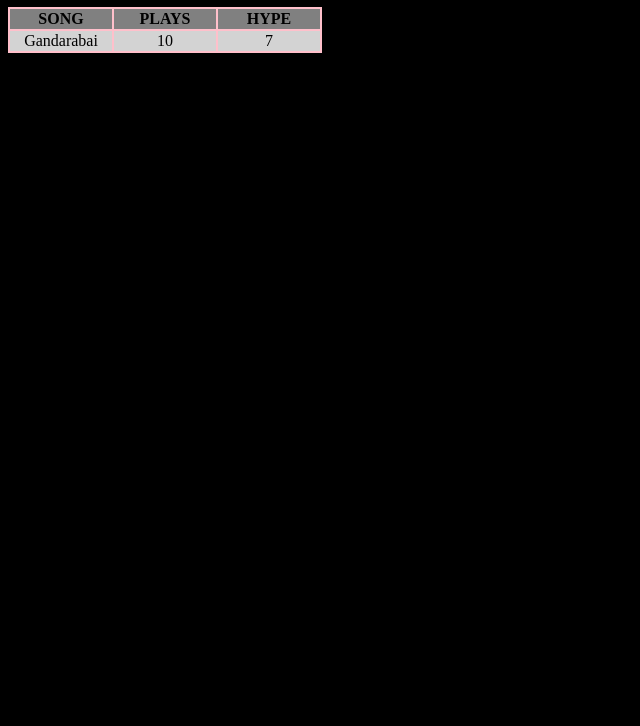
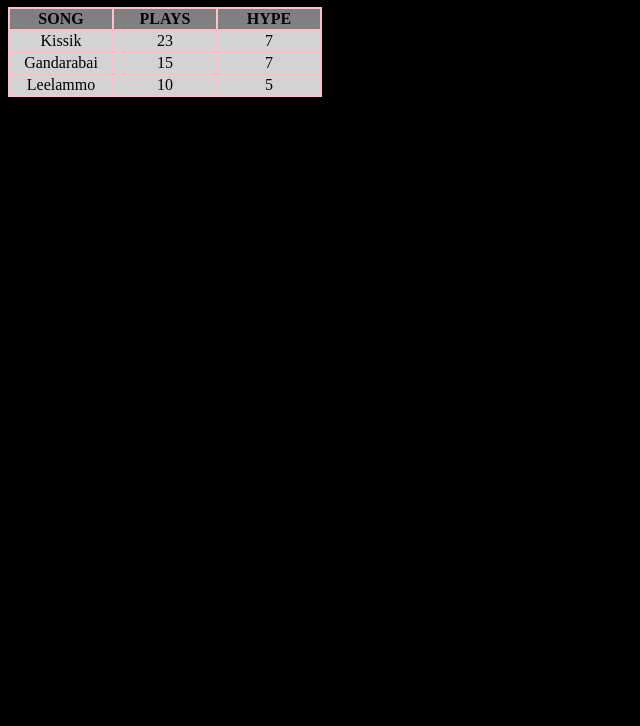
Before and after one commit to happycuzitsme/Sreeleela_Fanpage, a plain HTML site: page ranking_chart.html in a window 1280 px wide. Shown: the part 74-800 px from the top of the page, without its empty margins (0-640 px from the left). Drawn offline with Linux system fonts and the light colour scheme.

Commit message:
Update and rename page3.html to ranking_chart.html

```diff
--- a/page3.html
+++ b/ranking_chart.html
@@ -14,9 +14,19 @@
         <th width="100">HYPE</th>
     </tr>
     <tr bgcolor="lightgrey" align="center">
+        <td>Kissik</td>
+        <td>23</td>
+        <td>7</td>
+    </tr>
+       <tr bgcolor="lightgrey" align="center">
         <td>Gandarabai</td>
+        <td>15</td>
+        <td>7</td>
+    </tr>
+       <tr bgcolor="lightgrey" align="center">
+        <td>Leelammo</td>
         <td>10</td>
-        <td>7</td>
+        <td>5</td>
     </tr>
 
    </table>
```
